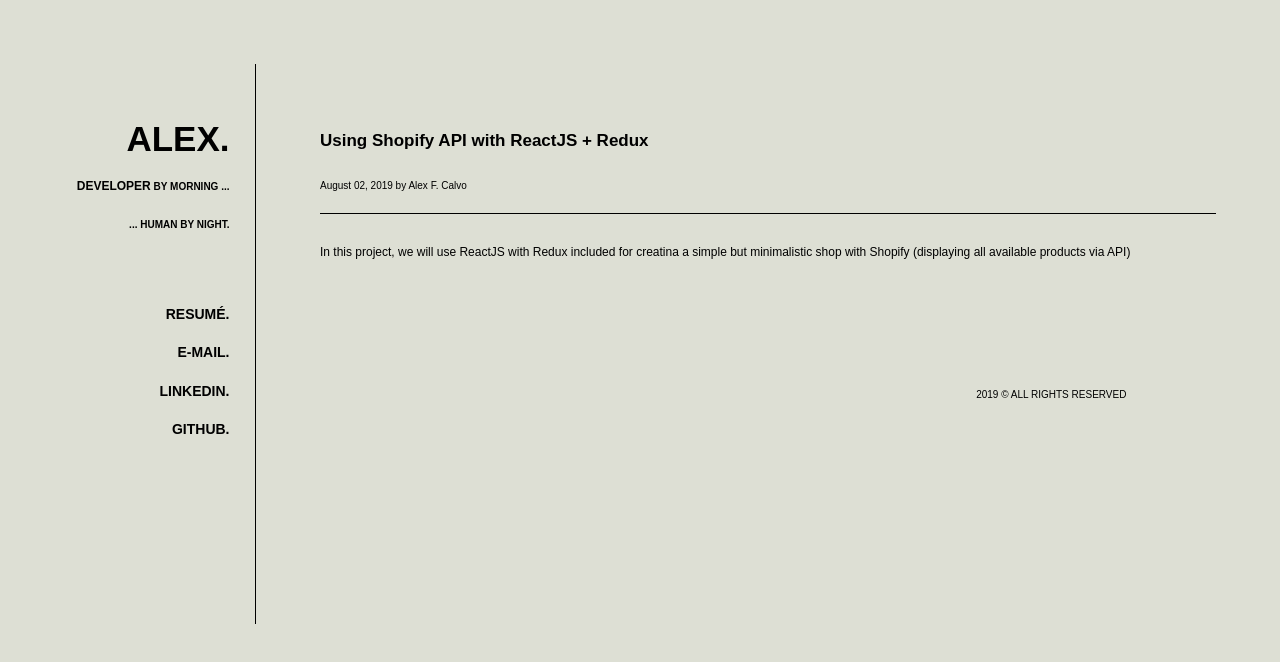
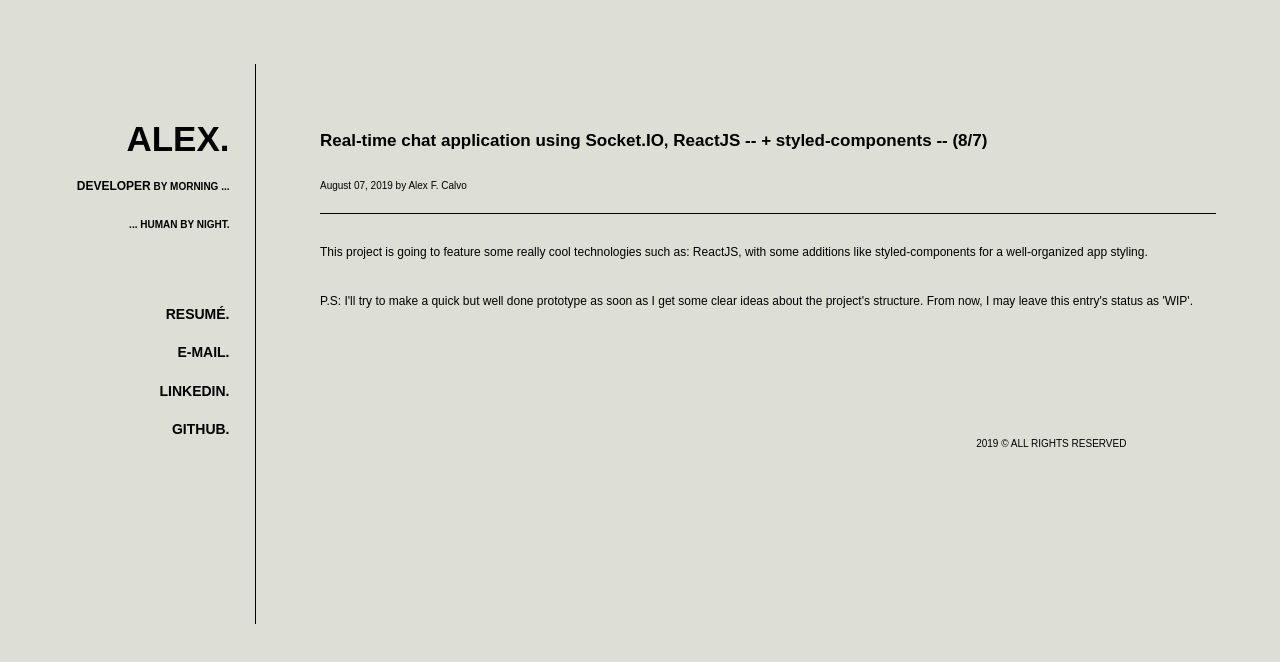
Before and after one commit to MartialWrapper/my-blog, a Gatsby site: page /2019-08-02-using-shopify-api-with-reactjs-redux/ in a window 1280 px wide. Built offline with nearby package versions, Linux system fonts and the light colour scheme; Gatsby itself is replaced by a stand-in of ours; some packages are replaced by stand-ins of ours.

Commit message:
Update Blog “2019-08-02-using-shopify-api-with-reactjs-redux”

```diff
--- a/content/blog/2019-08-02-using-shopify-api-with-reactjs-redux.md
+++ b/content/blog/2019-08-02-using-shopify-api-with-reactjs-redux.md
@@ -1,8 +1,12 @@
 ---
-title: Using Shopify API with ReactJS + Redux
-date: 2019-08-02T11:32:54.973Z
+title: >-
+  Real-time chat application using Socket.IO, ReactJS -- + styled-components --
+  (8/7)
+date: 2019-08-07T20:40:00.000Z
 description: >-
   In this project, we will use ReactJS with Redux included for creatina a simple
   but minimalistic shop with Shopify (displaying all available products via API)
 ---
-In this project, we will use ReactJS with Redux included for creatina a simple but minimalistic shop with Shopify (displaying all available products via API)
+This project is going to feature some really cool technologies such as: ReactJS, with some additions like styled-components for a well-organized app styling.
+
+P.S: I'll try to make a quick but well done prototype as soon as I get some clear ideas about the project's structure. From now, I may leave this entry's status as 'WIP'.
```
